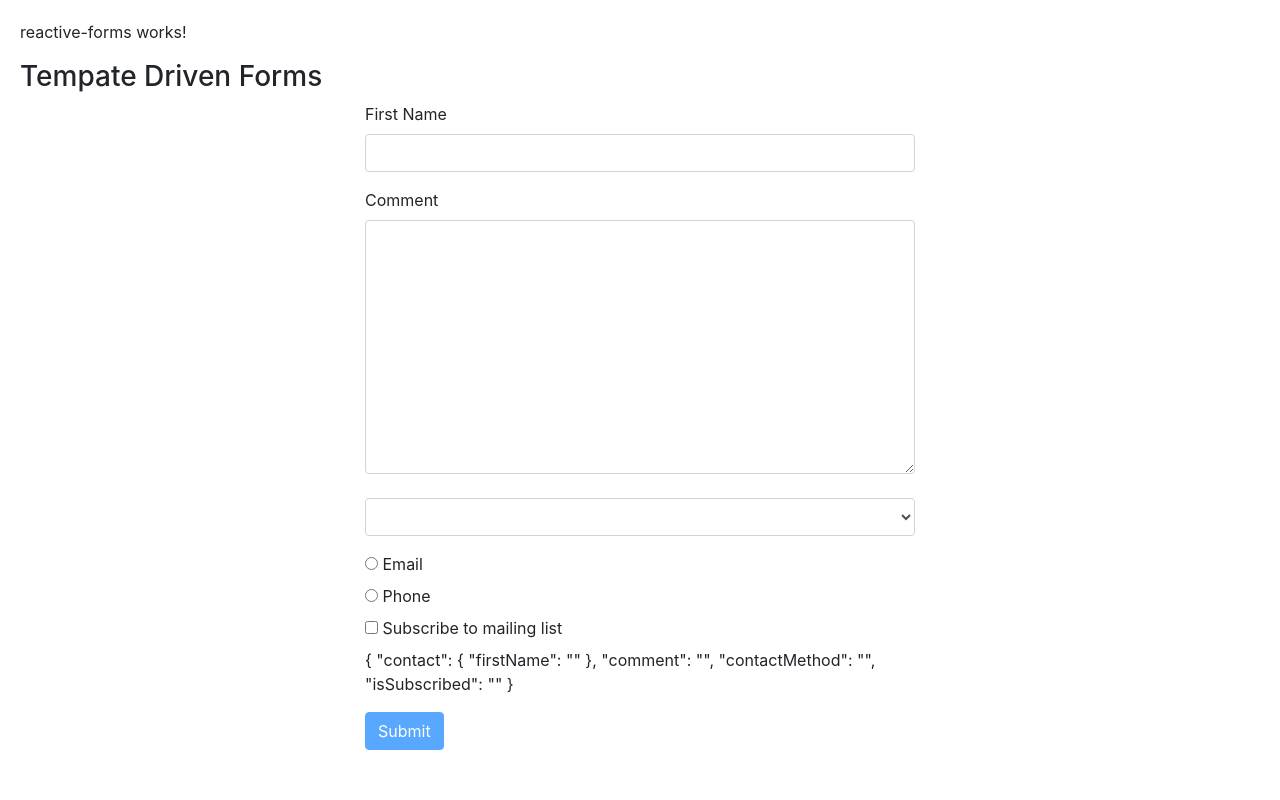
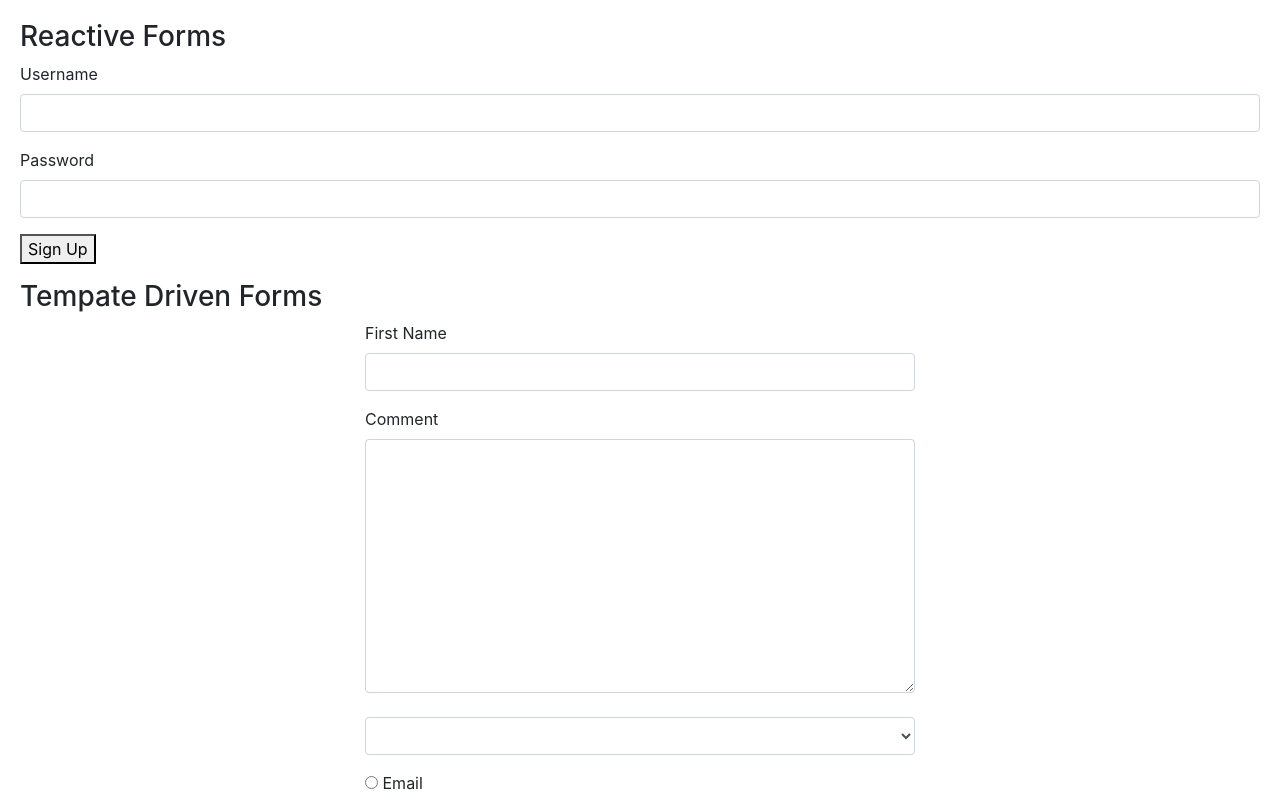
Before and after one commit to Rajan027/angular-forms, an Angular app: page / in a window 1280 px wide. Shown: the top 800 px of the page. Built offline with nearby package versions, Linux system fonts and the light colour scheme.

Commit message:
signup form

```diff
--- a/src/app/reactive-forms/reactive-forms.component.html
+++ b/src/app/reactive-forms/reactive-forms.component.html
@@ -1,3 +1,13 @@
-<p>
-reactive-forms works!
-</p>
+<h3>Reactive Forms</h3>
+
+<form>
+	<div class="form-group">
+		<label for="userName">Username</label>
+		<input type="text" id="userName" class="form-control">
+  </div>
+		<div class="form-group">
+			<label for="password">Password</label>
+			<input type="text" id="password" class="form-control">
+  </div>
+			<button type="submit">Sign Up</button>
+</form>
```
